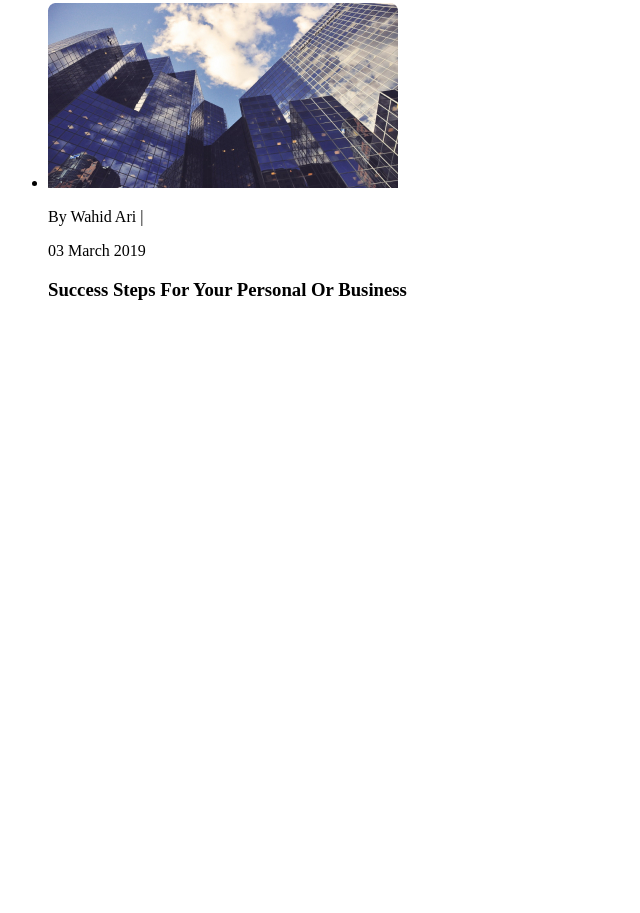
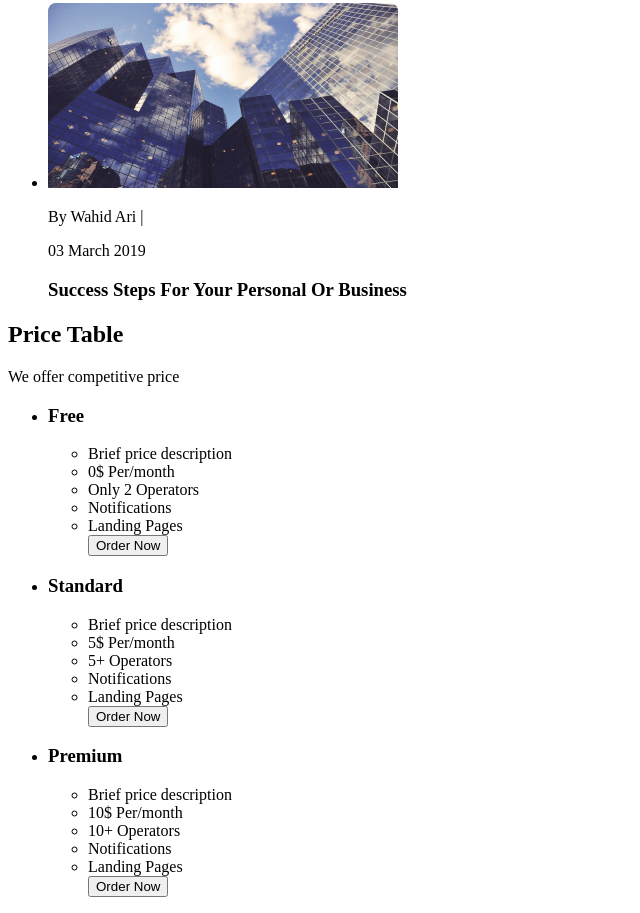
Before and after one commit to Oleksandr-Liashkov/118-fs-blended-group-1-2, a plain HTML site: page index.html in a window 1280 px wide. Shown: the part 5509-6422 px from the top of the page, without its empty margins (0-640 px from the left). Before the commit the page ends 5829 px from the top, so only its background shows below. Drawn offline with Linux system fonts and the light colour scheme.

Commit message:
price table

```diff
--- a/index.html
+++ b/index.html
@@ -298,6 +298,45 @@
           </li>
         </ul>
       </section>
+      <section>
+        <h2>Price Table</h2>
+        <p>We offer competitive price</p>
+        <ul>
+          <li>
+            <h3>Free</h3>
+            <ul>
+              <li>Brief price description</li>
+              <li>0$ Per/month</li>
+              <li>Only 2 Operators</li>
+              <li>Notifications</li>
+              <li>Landing Pages</li>
+              <button type="button">Order Now</button>
+            </ul>
+          </li>
+          <li>
+            <h3>Standard</h3>
+            <ul>
+              <li>Brief price description</li>
+              <li>5$ Per/month</li>
+              <li>5+ Operators</li>
+              <li>Notifications</li>
+              <li>Landing Pages</li>
+              <button type="button">Order Now</button>
+            </ul>
+          </li>
+          <li>
+            <h3>Premium</h3>
+            <ul>
+              <li>Brief price description</li>
+              <li>10$ Per/month</li>
+              <li>10+ Operators</li>
+              <li>Notifications</li>
+              <li>Landing Pages</li>
+              <button type="button">Order Now</button>
+            </ul>
+          </li>
+        </ul>
+      </section>
     </main>
     <footer></footer>
   </body>
```
